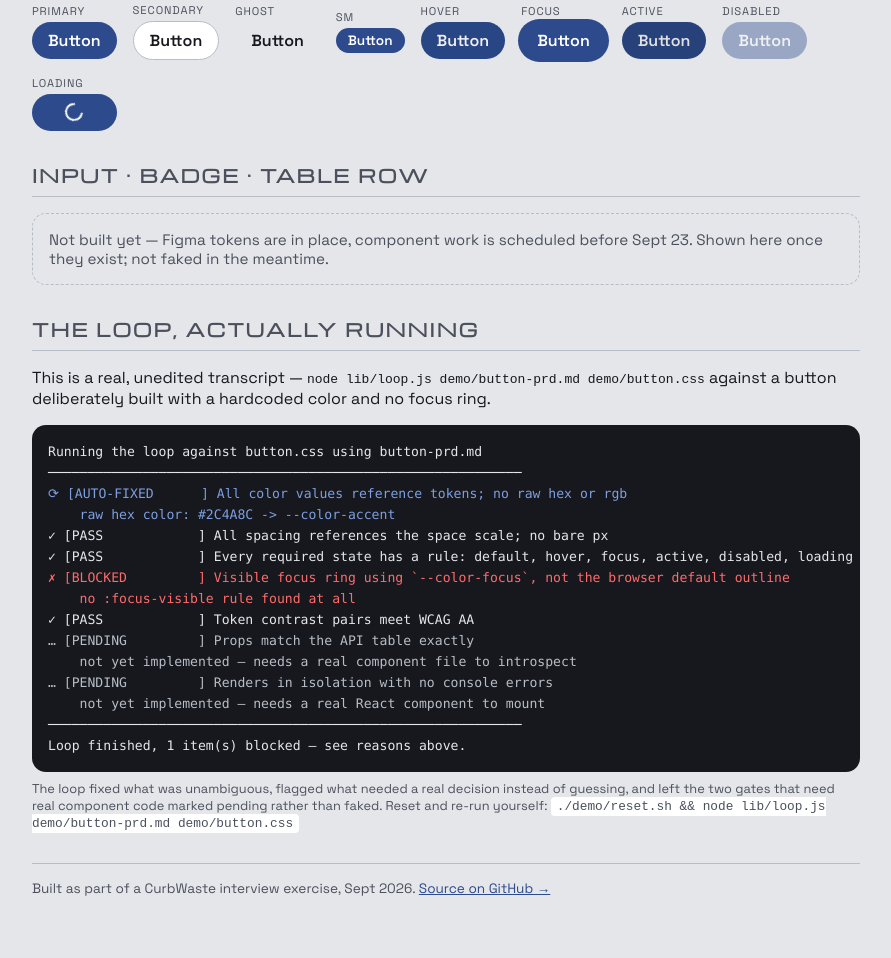
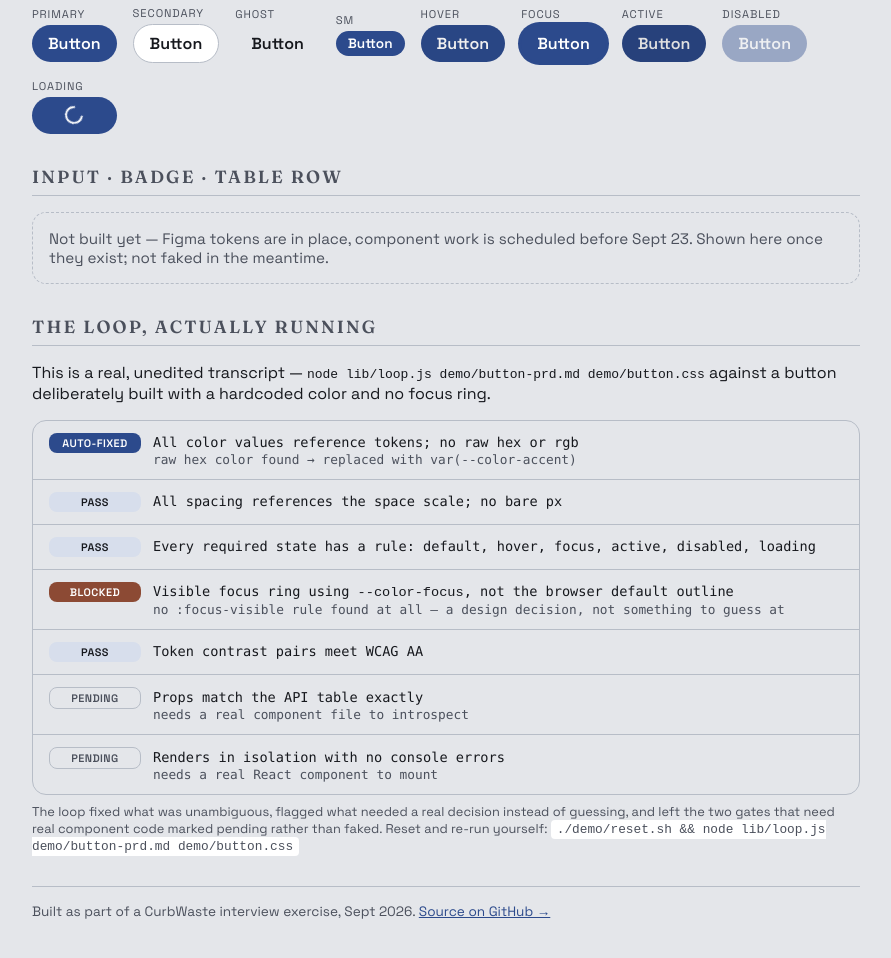
Before and after one commit to ckaren28/cobalt-harness, a website: page site/index.html in a window 1280 px wide. Shown: the part 372-1330 px from the top of the page, without its empty margins (194-1085 px from the left). Drawn offline with nearby package versions, Linux system fonts and the light colour scheme.

Commit message:
Soften typography and restyle the loop transcript as a quiet report, not a console
Michroma read as generic sci-fi-HUD, not 1968 -- swapped for Fraunces, an
italic display serif that reads editorial/considered instead of tech-kit.
The black monospace terminal block pulled the whole page into 'developer
tool landing page' register -- replaced with a bordered report list, same
real transcript data, presented like a printed record instead of a console.

Co-Authored-By: Claude Sonnet 5 <noreply@anthropic.com>

```diff
--- a/site/index.html
+++ b/site/index.html
@@ -76,21 +76,44 @@
   <h2>The loop, actually running</h2>
   <p>This is a real, unedited transcript — <code>node lib/loop.js demo/button-prd.md demo/button.css</code>
      against a button deliberately built with a hardcoded color and no focus ring.</p>
-  <div class="terminal">Running the loop against button.css using button-prd.md
-────────────────────────────────────────────────────────────
-<span class="fixed">⟳ [AUTO-FIXED      ] All color values reference tokens; no raw hex or rgb
-    raw hex color: #2C4A8C -&gt; --color-accent</span>
-<span class="pass">✓ [PASS            ] All spacing references the space scale; no bare px
-✓ [PASS            ] Every required state has a rule: default, hover, focus, active, disabled, loading</span>
-<span class="blocked">✗ [BLOCKED         ] Visible focus ring using `--color-focus`, not the browser default outline
-    no :focus-visible rule found at all</span>
-<span class="pass">✓ [PASS            ] Token contrast pairs meet WCAG AA</span>
-<span class="pending-line">… [PENDING         ] Props match the API table exactly
-    not yet implemented — needs a real component file to introspect
-… [PENDING         ] Renders in isolation with no console errors
-    not yet implemented — needs a real React component to mount</span>
-────────────────────────────────────────────────────────────
-Loop finished, 1 item(s) blocked — see reasons above.</div>
+  <div class="report">
+    <div class="report-row">
+      <span class="tag tag--fixed">Auto-fixed</span>
+      <span class="report-text">All color values reference tokens; no raw hex or rgb
+        <span class="report-reason">raw hex color found → replaced with var(--color-accent)</span>
+      </span>
+    </div>
+    <div class="report-row">
+      <span class="tag tag--pass">Pass</span>
+      <span class="report-text">All spacing references the space scale; no bare px</span>
+    </div>
+    <div class="report-row">
+      <span class="tag tag--pass">Pass</span>
+      <span class="report-text">Every required state has a rule: default, hover, focus, active, disabled, loading</span>
+    </div>
+    <div class="report-row">
+      <span class="tag tag--blocked">Blocked</span>
+      <span class="report-text">Visible focus ring using <code>--color-focus</code>, not the browser default outline
+        <span class="report-reason">no :focus-visible rule found at all — a design decision, not something to guess at</span>
+      </span>
+    </div>
+    <div class="report-row">
+      <span class="tag tag--pass">Pass</span>
+      <span class="report-text">Token contrast pairs meet WCAG AA</span>
+    </div>
+    <div class="report-row">
+      <span class="tag tag--pending">Pending</span>
+      <span class="report-text">Props match the API table exactly
+        <span class="report-reason">needs a real component file to introspect</span>
+      </span>
+    </div>
+    <div class="report-row">
+      <span class="tag tag--pending">Pending</span>
+      <span class="report-text">Renders in isolation with no console errors
+        <span class="report-reason">needs a real React component to mount</span>
+      </span>
+    </div>
+  </div>
   <p class="run-note">The loop fixed what was unambiguous, flagged what needed a real decision
     instead of guessing, and left the two gates that need real component code marked pending
     rather than faked. Reset and re-run yourself: <code>./demo/reset.sh &amp;&amp; node lib/loop.js
--- a/site/styles.css
+++ b/site/styles.css
@@ -1,4 +1,4 @@
-@import url('https://fonts.googleapis.com/css2?family=Michroma&family=Space+Grotesk:wght@400;500;600&display=swap');
+@import url('https://fonts.googleapis.com/css2?family=Fraunces:opsz,wght@9..144,400;9..144,500;9..144,600&family=Space+Grotesk:wght@400;500;600&display=swap');
 
 [data-theme="dark"] {
   --color-surface: var(--palette-graphite);
@@ -26,12 +26,15 @@ body {
 }
 
 h1, h2, .mono-label {
-  font-family: 'Michroma', 'Space Grotesk', sans-serif;
-  letter-spacing: 0.02em;
+  font-family: 'Fraunces', Georgia, serif;
+  letter-spacing: 0;
 }
 
 h1 {
-  font-size: clamp(2rem, 6vw, 3.2rem);
+  font-optical-sizing: auto;
+  font-weight: 500;
+  font-style: italic;
+  font-size: clamp(2.2rem, 6vw, 3.6rem);
   margin: 0 0 var(--space-2);
   line-height: 1.05;
 }
@@ -93,21 +96,43 @@ header {
   font-size: 0.95rem;
 }
 
-.terminal {
-  background: var(--palette-graphite);
-  color: var(--palette-steel-100);
+/* a quiet, printed-transcript read instead of a black hacker console --
+   the loop's real output, but presented like a lab report, not a terminal */
+.report {
+  border: 1px solid var(--color-border);
   border-radius: var(--radius-md);
-  padding: var(--space-4);
+  overflow: hidden;
+}
+.report-row {
+  display: flex;
+  align-items: baseline;
+  gap: var(--space-3);
+  padding: var(--space-3) var(--space-4);
+  border-bottom: 1px solid var(--color-border);
   font-family: 'SF Mono', 'Menlo', monospace;
-  font-size: 0.82rem;
-  line-height: 1.6;
-  overflow-x: auto;
-  white-space: pre;
+  font-size: 0.85rem;
 }
-.terminal .pass { color: var(--palette-neon-lime); }
-.terminal .fixed { color: var(--palette-cobalt-light, #7d9fe0); }
-.terminal .blocked { color: #ff6b6b; }
-.terminal .pending-line { color: var(--palette-steel-300); }
+.report-row:last-child { border-bottom: none; }
+
+.tag {
+  flex-shrink: 0;
+  font-family: 'Space Grotesk', sans-serif;
+  font-size: 0.68rem;
+  font-weight: 600;
+  letter-spacing: 0.04em;
+  text-transform: uppercase;
+  padding: 3px 8px;
+  border-radius: var(--radius-sm);
+  width: 92px;
+  text-align: center;
+}
+.tag--pass    { background: var(--color-highlight); color: var(--color-highlight-text); }
+.tag--fixed   { background: var(--color-accent); color: var(--color-accent-text); }
+.tag--blocked { background: var(--color-danger); color: var(--color-danger-text); }
+.tag--pending { background: var(--color-surface); color: var(--color-text-muted); border: 1px solid var(--color-border); }
+
+.report-text { color: var(--color-text); }
+.report-reason { display: block; color: var(--color-text-muted); font-size: 0.8rem; margin-top: 2px; }
 
 .run-note {
   font-size: 0.8rem;
```
